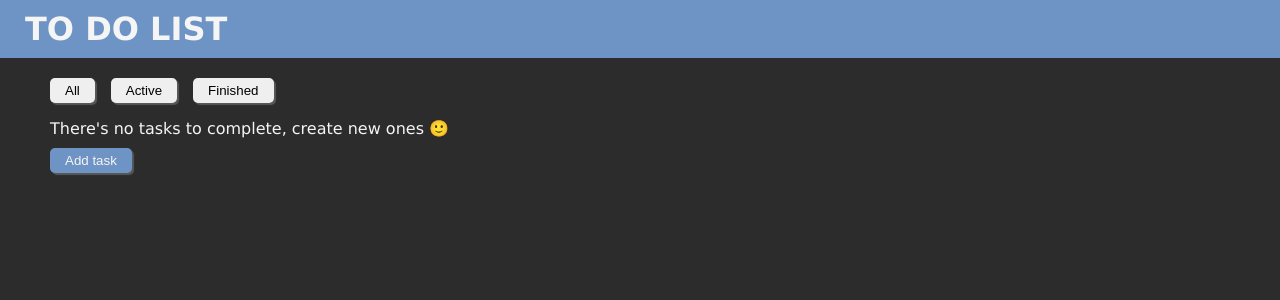
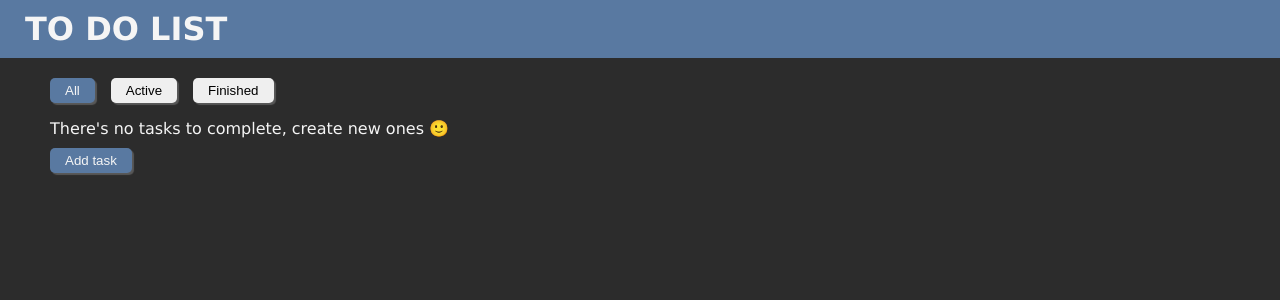
Before and after one commit to emapepic/to-do-list, a React app: page / in a window 1280 px wide. Shown: the top 300 px of the page. Built offline with nearby package versions, Linux system fonts and the light colour scheme; the HTML template or start-up script is replaced by a standard one.

Commit message:
style changes

```diff
--- a/src/App.jsx
+++ b/src/App.jsx
@@ -39,7 +39,7 @@ function App() {
     <>
       <Header/>
       <div className='main-container'>
-        <FilterButtons setFilter={setFilter} />
+        <FilterButtons filter={filter} setFilter={setFilter} />
         {tasks.length > 0 ? <TasksContainer tasks={filteredTasks} setTasks={setTasks} filter={filter} /> : <p style={{color: 'whitesmoke'}}>There's no tasks to complete, create new ones 🙂</p> }
         {/*da bi uzeli sta je uneseno u input polje koristimo setInput da vrijednost stavimo u value
           tu vrijednost u funkciji addTask stavljamo u niz postojecih taskova*/}
--- a/src/components/FilterButtons.jsx
+++ b/src/components/FilterButtons.jsx
@@ -1,9 +1,9 @@
-export default function FilterButtons({setFilter}) {
+export default function FilterButtons({filter, setFilter}) {
     return(
         <ul className="filters">
-            <li><button className="btn" onClick={() => setFilter('All')}>All</button></li>
-            <li><button className="btn" onClick={() => setFilter('Active')}>Active</button></li>
-            <li><button className="btn" onClick={() => setFilter('Finished')}>Finished</button></li>
+            <li><button className={`btn ${filter === 'All' ? 'active' : ''}`} onClick={() => setFilter('All')}>All</button></li>
+            <li><button className={`btn ${filter === 'Active' ? 'active' : ''}`} onClick={() => setFilter('Active')}>Active</button></li>
+            <li><button className={`btn ${filter === 'Finished' ? 'active' : ''}`} onClick={() => setFilter('Finished')}>Finished</button></li>
         </ul>
     );
 }
--- a/src/style.css
+++ b/src/style.css
@@ -1,7 +1,7 @@
 :root {
   font-family: Verdana, Geneva, Tahoma, sans-serif;
   font-size: 16px;
-  --primary-color: #6D94C5;
+  --primary-color: #5979a1;
 }
 
 * {
@@ -43,6 +43,10 @@ button {
   margin-top: 10px;
 }
 
+.add-btn:hover {
+  background-color: #435a77;
+}
+
 .input-container {
   display: flex;
   margin: 10px 0;
@@ -51,6 +55,10 @@ button {
 
 .input-container button {
   background-color: #3e8173;
+}
+
+.input-container button:hover {
+  background-color: #2f6156;
 }
 
 .input-container input {
@@ -88,7 +96,11 @@ button {
 }
 
 .delete-btn {
-  background-color: rgb(160, 36, 36);
+  background-color: #a02424;
+}
+
+.delete-btn:hover {
+  background-color: #7c1c1c;
 }
 
 .task-btns input[type="checkbox"] {
@@ -119,3 +131,12 @@ input[type="date"] {
 .filters .btn {
   color: black;
 }
+
+.filters .btn:hover {
+  background-color: rgb(206, 206, 206);
+}
+
+.filters .btn.active {
+  background-color: #5979a1;
+  color: whitesmoke;
+}
```
